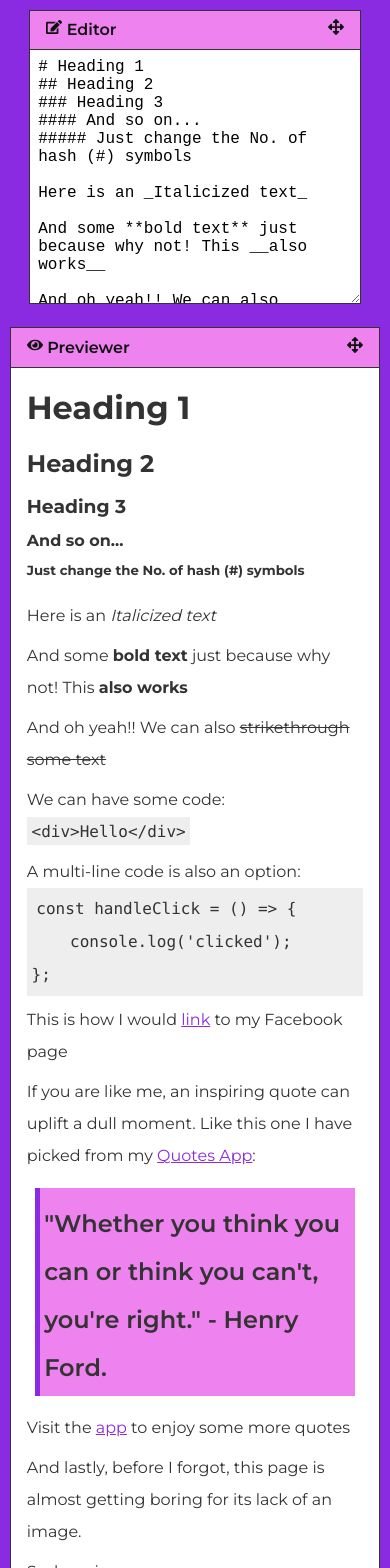
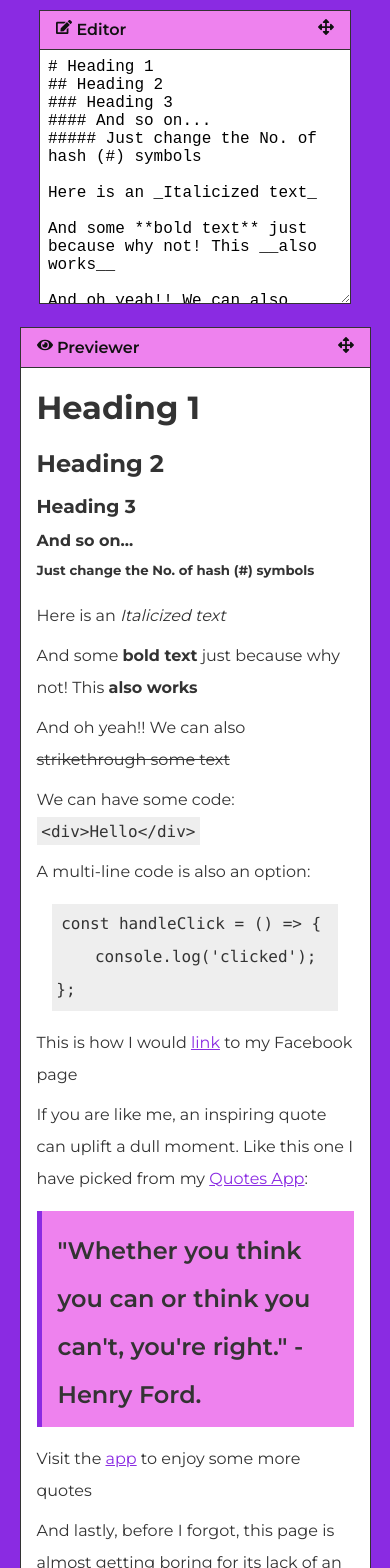
Before and after one commit to kevoh99/markdown-previewer, a React (Create React App) app: page / in a window 390 px wide. Shown: the top 1568 px of the page. Built offline with nearby package versions, Linux system fonts and the light colour scheme.

Commit message:
Adjusted css for responsive design

```diff
--- a/src/App.css
+++ b/src/App.css
@@ -96,7 +96,7 @@ h5+p {
 }
 
 blockquote {
-  width: 95%;
+  width: 100%;
   margin: 1rem auto;
   background-color: violet;
   padding: .25rem;
@@ -110,7 +110,12 @@ code {
   background-color: #eee;
   padding: .3rem;
   overflow: scroll;
+  margin: 1rem auto;
 }
+
+ pre {
+   padding: .25rem;
+ }
 
 pre code {
   background-color: none;
@@ -145,3 +150,96 @@ footer a:hover,
 footer a:visited {
   color: #fff;
 }
+
+/************************************************
+************** Responsive design ***************/
+@media screen and (min-width: 320px) {
+  #editor-wrapper {
+    width: 80%;
+  }
+
+  #preview-wrapper {
+    width: 90%;
+  }
+
+  blockquote {
+    padding: .5rem 1rem;
+  }
+
+  pre, code {
+    width: 90%;
+  }
+
+  ul {
+    padding: .5rem 1.5rem;
+  }
+
+}
+
+@media screen and (min-width: 480px) {
+  #editor-wrapper {
+    width: 70%;
+  }
+
+  #preview-wrapper {
+    width: 80%;
+  }
+
+  blockquote {
+    width: 90%;
+  }
+
+  pre {
+   padding: .5rem 1rem;
+  }
+}
+@media screen and (min-width: 768px) {
+  #editor-wrapper {
+    width: 60%;
+  }
+
+  #preview-wrapper {
+    width: 70%;
+  }
+
+  blockquote {
+    width: 85%;
+    padding: 1rem 1.5rem;
+  }
+
+  pre,
+  code {
+    /* padding: .5 rem 1rem; */
+    width: 85%;
+    margin: 1rem auto;
+  }
+}
+
+@media screen and (min-width: 1025px) {
+  #editor-wrapper {
+    width: 50%;
+  }
+
+  #preview-wrapper {
+    width: 60%;
+  }
+
+  #editor,
+  #preview {
+    padding: .5rem 1rem 1.5rem 1rem;
+  }
+
+  blockquote {
+    width: 70%;
+    padding: 1.5rem 2rem;
+  }
+
+  pre {
+    padding: 1rem 2rem;
+    width: 70%;
+  }
+
+  ul {
+    padding: .5rem 2rem;
+  }
+}
```
